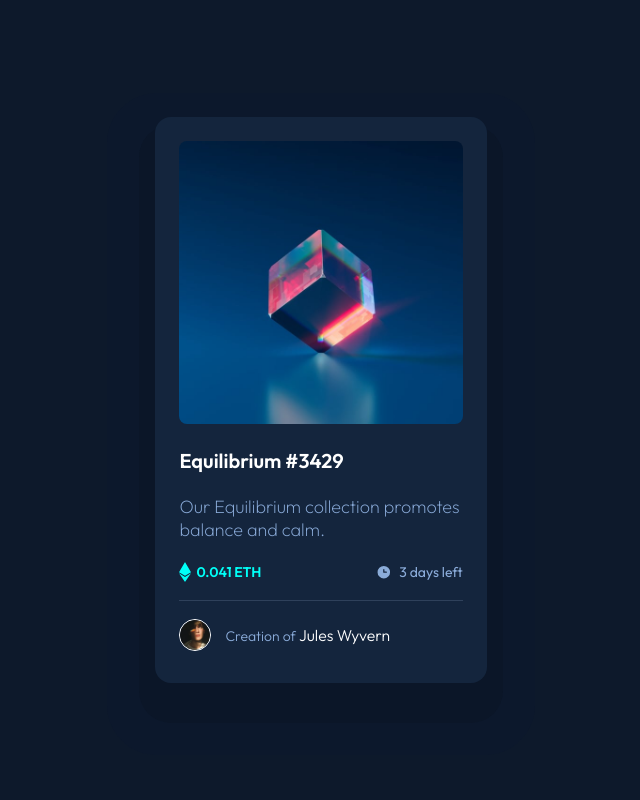
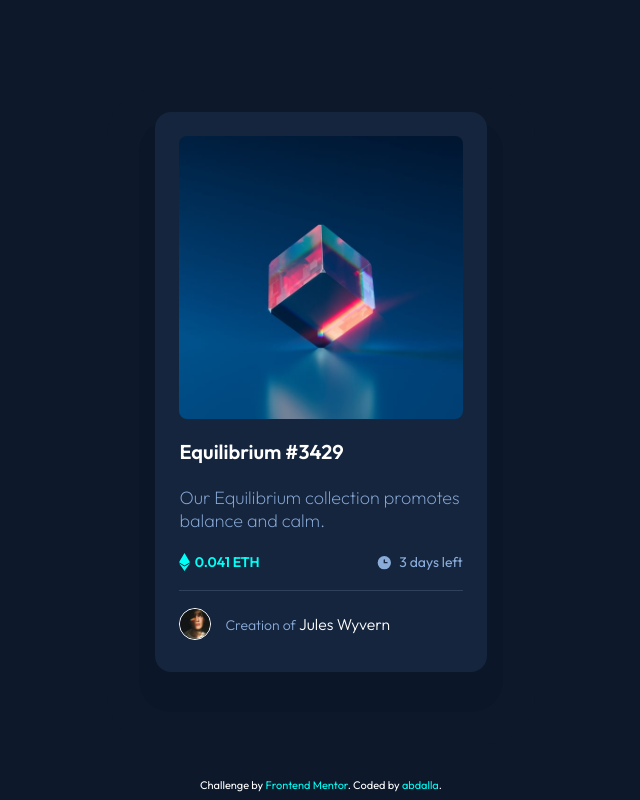
Before and after one commit to brullee/nft-preview-card-component, a plain HTML site: page index.html in a window 1280 px wide. Shown: the whole page, without its empty margins (319-959 px from the left). Drawn offline with Linux system fonts and the light colour scheme.

Commit message:
Complete Project Requirements

```diff
--- a/index.html
+++ b/index.html
@@ -19,7 +19,16 @@
     <main>
       <div class="card-container">
         <div class="card">
-          <img alt="Listing Picture" src="./images/image-equilibrium.jpg" />
+          <div class="card-img">
+            <img
+              class="image"
+              alt="Listing Picture"
+              src="./images/image-equilibrium.jpg"
+            />
+            <div class="overlay">
+              <img class="icon" alt="View Icon" src="./images/icon-view.svg" />
+            </div>
+          </div>
           <h1><a href="">Equilibrium #3429</a></h1>
           <p id="description">
             Our Equilibrium collection promotes balance and calm.
@@ -41,16 +50,15 @@
           </div>
         </div>
       </div>
+      <footer>
+        <div class="attribution">
+          Challenge by
+          <a href="https://www.frontendmentor.io?ref=challenge" target="_blank"
+            >Frontend Mentor</a
+          >. Coded by
+          <a href="https://github.com/brullee" target="_blank">abdalla</a>.
+        </div>
+      </footer>
     </main>
-
-    <!-- <footer>
-      <div class="attribution">
-        Challenge by
-        <a href="https://www.frontendmentor.io?ref=challenge" target="_blank"
-          >Frontend Mentor</a
-        >. Coded by
-        <a href="https://github.com/brullee" target="_blank">Your Name Here</a>.
-      </div>
-    </footer> -->
   </body>
 </html>
--- a/styles/style.css
+++ b/styles/style.css
@@ -11,37 +11,37 @@
   padding: 0;
   font-family: "Outfit", sans-serif;
   box-sizing: border-box;
+  color: var(--white);
 }
 
 :root {
-  --link: hsl(228, 45%, 44%);
   --white: hsl(0, 0%, 100%);
   --blue500: hsl(215, 51%, 70%);
   --cyan400: hsl(178, 100%, 50%);
   --blue1000: hsl(217, 55%, 10%);
-  --blue975: hsl(217, 57%, 11%);
+  --blue975: hsl(217, 55%, 11%);
   --blue950: hsl(217, 54%, 11%);
   --blue900: hsl(216, 50%, 16%);
   --blue800: hsl(215, 32%, 27%);
-
   --bold: 600;
   --medium: 400;
   --thin: 300;
   --tiny: 200;
-
   --large-size: 1.25em;
   --medium-size: 1.125em;
-  --small-size: 14px;
+  --small-size: 0.875em;
 }
 
 html,
 body {
   background-color: var(--blue950);
+  width: 100vw;
+  height: 100vh;
 }
 
 .card-container {
   width: 100vw;
-  height: 100vh;
+  height: 98vh;
   display: flex;
   justify-content: center;
   align-items: center;
@@ -60,11 +60,39 @@ body {
   margin: 1.1em 0;
 }
 
-.card img {
+.card-img > img {
+  border-radius: 0.5em;
+  width: 17.7em;
+  height: auto;
+  display: block;
+}
+
+.card-img {
   margin: 0;
-  width: 17.7em;
+  position: relative;
+}
+
+.overlay {
+  top: 0;
+  bottom: 0;
+  left: 0;
+  right: 0;
+  opacity: 0;
   border-radius: 0.5em;
-  height: auto;
+  transition: 0.5s ease;
+  position: absolute;
+  background-color: hsl(178, 100%, 50%, 0.5);
+}
+
+.icon {
+  top: 50%;
+  left: 50%;
+  position: absolute;
+  transform: translate(-50%, -50%);
+}
+
+.card-img:hover .overlay {
+  opacity: 1;
 }
 
 .card h1 {
@@ -74,8 +102,8 @@ body {
 }
 
 .card h1 a {
-  transition: color 0.3s;
   text-decoration: 0;
+  transition: color 0.4s;
   color: var(--white);
 }
 
@@ -94,33 +122,25 @@ body {
 }
 
 .card .horizontal-rule {
-  border-top: 1px solid var(--blue800);
+  border-top: 0.0625em solid var(--blue800);
 }
 
 .price-time {
+  margin: 1.15em 0;
   display: flex;
   justify-content: space-between;
-  margin: 1.15em 0;
-}
-
-.price-time div:nth-child(1) img {
-  width: 12px;
 }
 
 .price-time div p {
-  margin-left: 7px;
+  margin-left: 0.4375em;
   font-weight: var(--medium);
   font-size: var(--small-size);
 }
 
 .price-time div:first-child p {
-  margin-left: 5px;
+  margin-left: 0.3125em;
   font-weight: var(--bold);
   color: var(--cyan400);
-}
-
-.price-time div:nth-child(2) img {
-  width: 16px;
 }
 
 .price-time div {
@@ -129,16 +149,16 @@ body {
 }
 
 .user-info {
+  margin-bottom: 0.5em;
   display: flex;
   align-items: center;
-  margin-bottom: 0.5em;
 }
 
 .user-info img {
-  border: 1px solid var(--white);
   border-radius: 2em;
   width: 2em;
   height: 2em;
+  border: 0.0625em solid var(--white);
 }
 
 .user-info p {
@@ -148,8 +168,8 @@ body {
 }
 
 .user-info p a {
+  transition: color 0.4s;
   text-decoration: none;
-  transition: color 0.3s;
   color: var(--white);
   font-size: var(--medium-size);
 }
@@ -158,11 +178,19 @@ body {
   color: var(--cyan400);
 }
 
+footer {
+  position: fixed;
+  left: 0;
+  right: 0;
+  bottom: 0.5em;
+}
+
 .attribution {
   text-align: center;
   font-size: 0.6875em;
 }
 
 .attribution a {
-  color: var(--link);
+  text-decoration: none;
+  color: var(--cyan400);
 }
```
Also changed, not shown: 2 other files.
